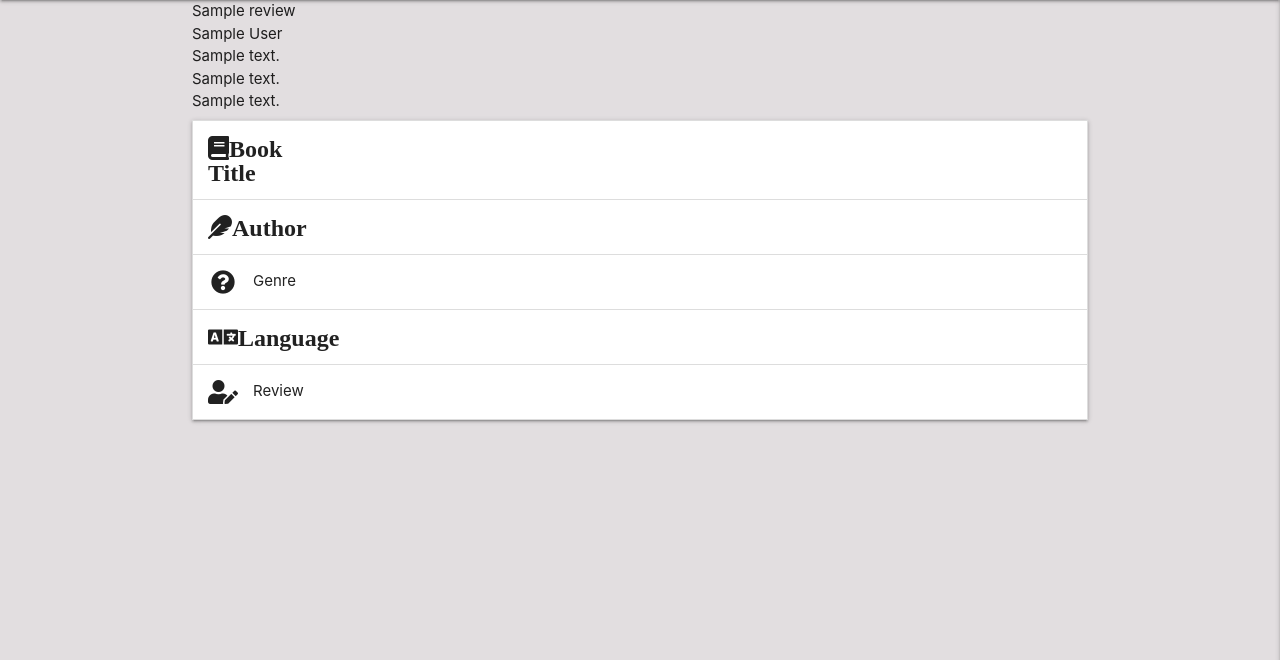
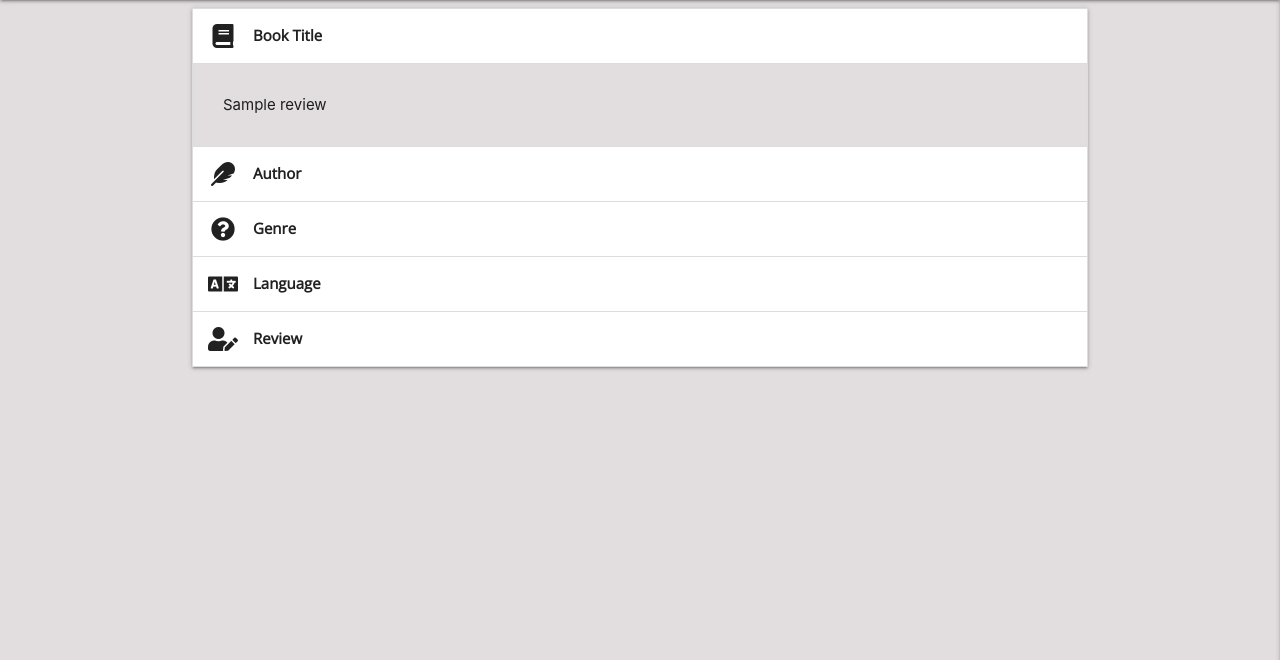
Before and after one commit to raphaelmar/escph_reading_club, a Flask app: page / in a window 1280 px wide. Shown: the part 64-724 px from the top of the page. Run offline with Flask 2, Linux system fonts and the light colour scheme; a database or web service that is not in the repository returns one stand-in record (values such as "Sample title"); some libraries are stand-ins or nearby versions.

Commit message:
bind data from db to accordion

```diff
--- a/static/css/style.css
+++ b/static/css/style.css
@@ -17,3 +17,8 @@ nav {
     line-height: 2;
     color: whitesmoke;
 }
+
+.headers {
+    font-family:'Open Sans', sans-serif;
+    font-weight: bold;
+}
--- a/templates/reviews.html
+++ b/templates/reviews.html
@@ -3,36 +3,29 @@
 
 
 
-    {% for review in reviews %}
-        {{ review.review_title }}<br>
-        {{ review.review_author }}<br>
-        {{ review.review_genre }}<br>
-        {{ review.review_language }}<br>
-        {{ review.review_text }}<br>
-    {% endfor %}
-
-
   <ul class="collapsible">
-    <li>
-      <div class="collapsible-header"><i class="fas fa-book">Book Title</i></div>
-      <div class="collapsible-body"><span>Lorem ipsum dolor sit amet.</span></div>
+      {% for review in reviews %}
+    <li class="active">
+      <div class="collapsible-header"><i class="fas fa-book"></i><span class="headers">Book Title</span></div>
+      <div class="collapsible-body"><span>{{ review.review_title }}</span></div>
     </li>
     <li>
-      <div class="collapsible-header"><i class="fas fa-feather">Author</i></div>
-      <div class="collapsible-body"><span>Lorem ipsum dolor sit amet.</span></div>
+      <div class="collapsible-header"><i class="fas fa-feather"></i><span class="headers">Author</span></div>
+      <div class="collapsible-body"><span>{{ review.review_author }}</span></div>
     </li>
     <li>
-      <div class="collapsible-header"><i class="fas fa-question-circle"></i>Genre</i></div>
-      <div class="collapsible-body"><span>Lorem ipsum dolor sit amet.</span></div>
+      <div class="collapsible-header"><i class="fas fa-question-circle"></i><span class="headers"> Genre</span></div>
+      <div class="collapsible-body"><span>{{ review.review_genre }}</span></div>
     </li>
     <li>
-      <div class="collapsible-header"><i class="fas fa-language">Language</i></div>
-      <div class="collapsible-body"><span>Lorem ipsum dolor sit amet.</span></div>
+      <div class="collapsible-header"><i class="fas fa-language"></i><span class="headers">Language</span></div>
+      <div class="collapsible-body"><span>{{ review.review_language }}</span></div>
     </li>
     <li>
-      <div class="collapsible-header"><i class="fas fa-user-edit"></i>Review</i></div>
-      <div class="collapsible-body"><span>Lorem ipsum dolor sit amet.</span></div>
+      <div class="collapsible-header"><i class="fas fa-user-edit"></i><span class="headers">Review</span></div>
+      <div class="collapsible-body"><span>{{ review.review_text }}</span></div>
     </li>
+    {% endfor %}
   </ul>
 
 
```
